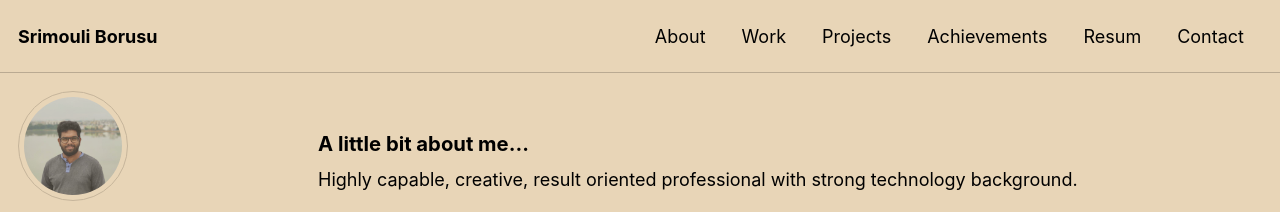
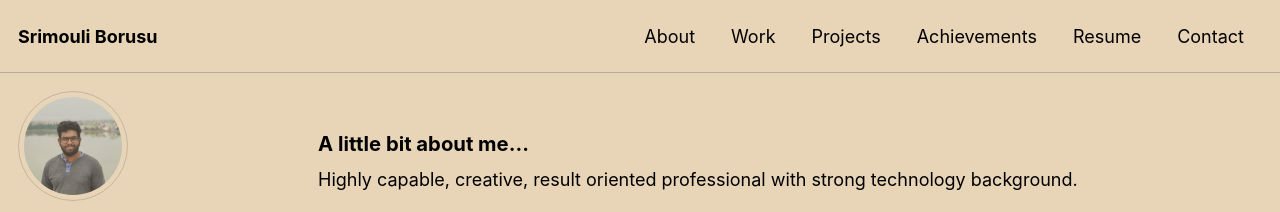
Before and after one commit to srimouli04/srimouli04.github.io_archiv2, a Jekyll site: the page built from index.html, in a window 1280 px wide. Shown: the top 212 px of the page. Built offline with Jekyll 4.4.1, drawn with Linux system fonts in a browser that asks for light colours; cached includes are drawn as plain includes; the list of posts is cut into pages by our own code.

Commit message:
Spelling corrected

```diff
--- a/_data/navigation.yml
+++ b/_data/navigation.yml
@@ -12,7 +12,7 @@ main:
 #    url: posts/
   - title: "Achievements"
     url: achievements/
-  - title: "Resum"
+  - title: "Resume"
     url: assets/Resumes/Srimouli_Resume.pdf
   - title: "Contact"
     url: contact/
```
